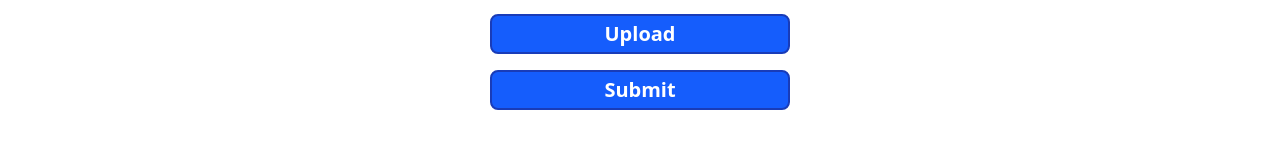
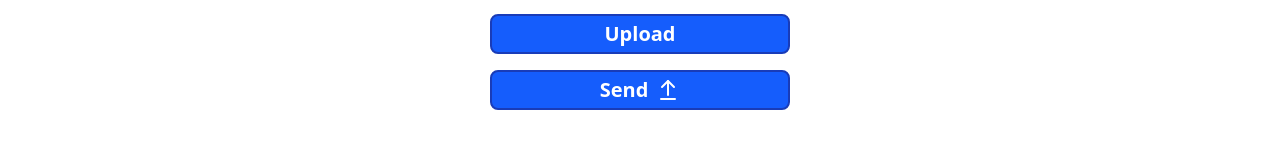
Before and after one commit to pufex/image-upload-frontend, a React app: page /photos/upload-photo in a window 1280 px wide. Shown: the part 486-634 px from the top of the page. Built offline with nearby package versions, Linux system fonts and the light colour scheme; the HTML template or start-up script is replaced by a standard one.

Commit message:
Created a loading state for the form

```diff
--- a/src/components/ImageUploadForm.tsx
+++ b/src/components/ImageUploadForm.tsx
@@ -2,9 +2,11 @@ import { FormProvider, useForm } from "react-hook-form"
 import { axiosPublic } from "../api/axiosPublic"
 import { zodResolver } from "@hookform/resolvers/zod"
 import { photoUploadSchema } from "../schemas/photoUploadSchema"
+import { useState } from "react"
 import type { z } from "zod"
 import ImageInput from "./ImageInput"
 import Button from "./Button"
+import { ArrowUpFromLine, LoaderCircle } from "lucide-react"
 
 type PhotoFormFields = z.infer<typeof photoUploadSchema>
 
@@ -13,10 +15,10 @@ export default function ImageUploadForm() {
         resolver: zodResolver(photoUploadSchema)
     })
 
+    const [loading, setLoading] = useState(false)
     const { formState: { errors }, handleSubmit } = methods
 
     const onSubmit = (data: PhotoFormFields) => {
-        console.log("submitting")
         const handleImageSubmission = async (chunksArray: string[], chunksAmount: number, size: Number) => {
             try {
                 const declarationResponse = await axiosPublic.post(
@@ -44,12 +46,14 @@ export default function ImageUploadForm() {
             }
         }
 
+        setLoading(true)
         const fileReader = new FileReader()
         if (data.photo instanceof FileList) {
             const size = data.photo[0].size
             const chunkSize = 100000
             fileReader.readAsDataURL(data.photo[0])
             fileReader.addEventListener("load", async () => {
+                setLoading(true)
                 const { result } = fileReader
                 if (typeof result === "string") {
                     const length = result.length
@@ -61,8 +65,10 @@ export default function ImageUploadForm() {
                     console.log(chunksArray)
                     await handleImageSubmission(chunksArray, chunksAmount, size)
                 }
+                setLoading(false)
             })
         }
+        setLoading(false)
     }
     return <FormProvider {...methods}>
         <form
@@ -77,8 +83,19 @@ export default function ImageUploadForm() {
             <Button
                 type="submit"
                 className="w-full max-w-[200px] sm:max-w-[300px]"
+                disabled={loading}
             >
-                Submit
+                {
+                    loading
+                        ? <>
+                            Sending...
+                            <LoaderCircle className="w-6 h-6 text-white animate-spin"/>
+                        </>
+                        : <>
+                            Send
+                            <ArrowUpFromLine className="w-6 h-6 text-white" />
+                        </>
+                }
             </Button>
         </form>
     </FormProvider>
```
Also changed, not shown: 1 other file (tests, documents, lock files or other folders).
